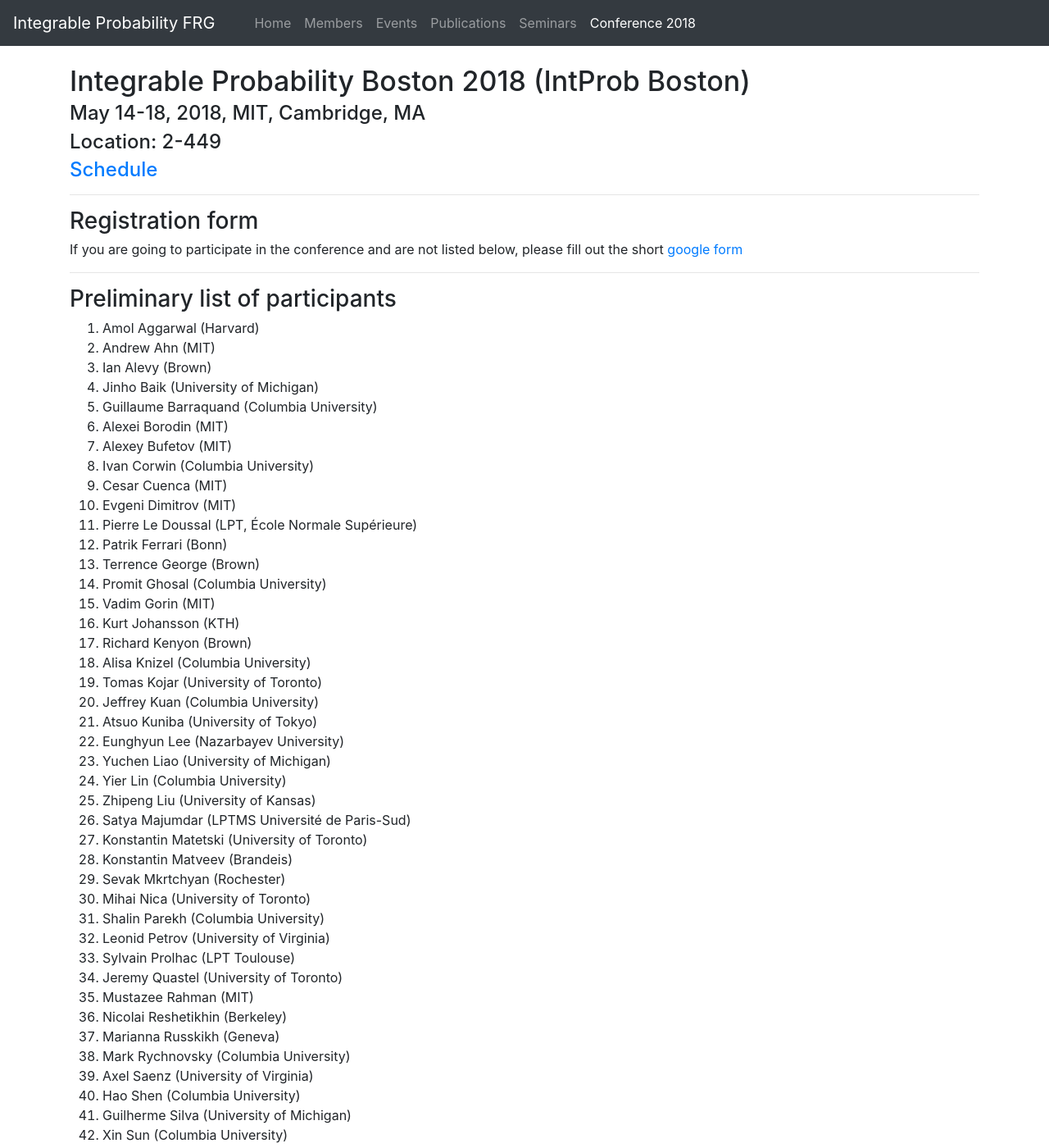
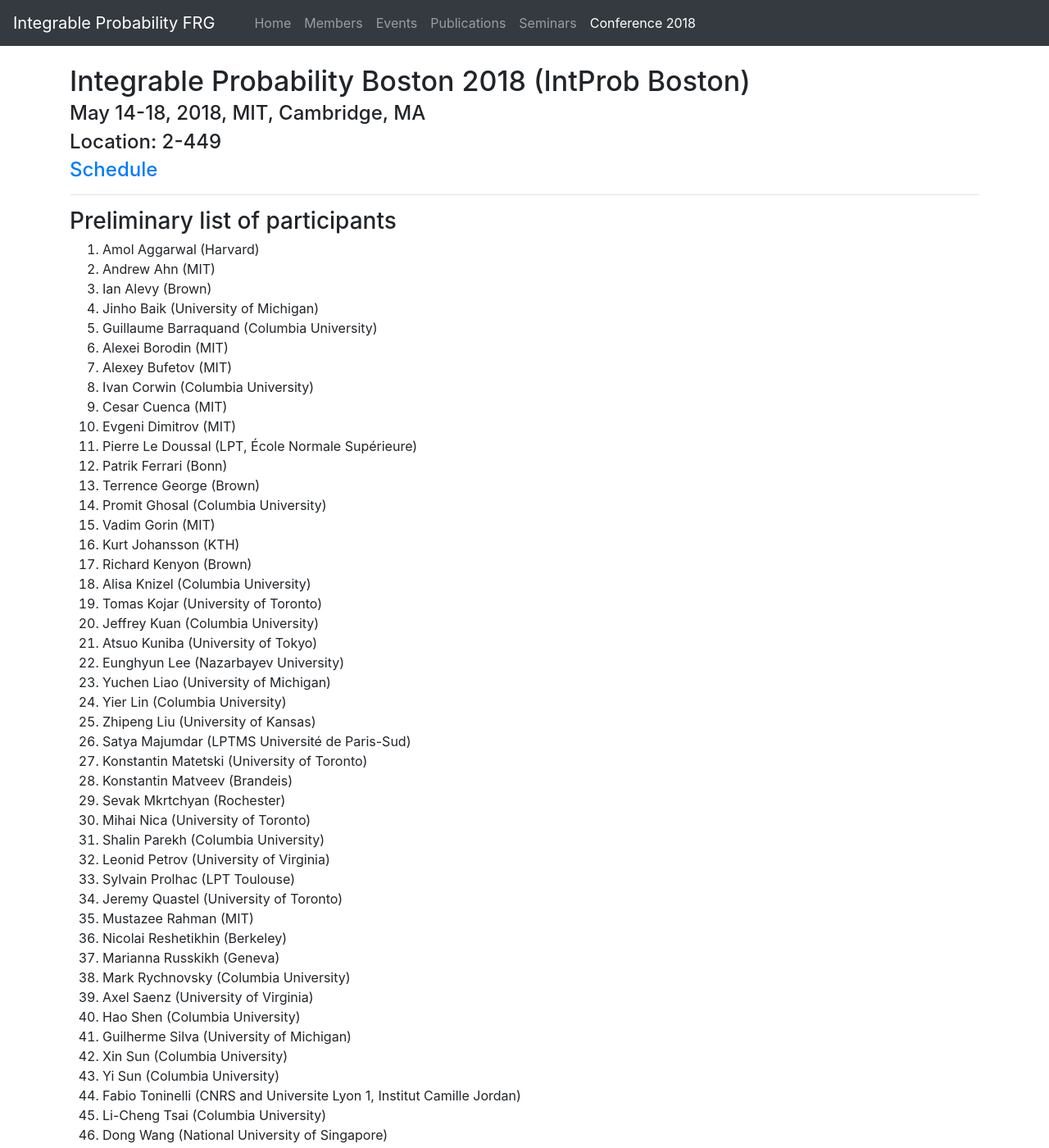
Before and after one commit to int-prob/int-prob-code, a Jekyll site: the page built from conference2018/index.md, in a window 1280 px wide and 1400 px high. Shown: the whole window at 82% size. Built offline with Jekyll 4.4.1, drawn with Linux system fonts in a browser that asks for light colours; nearby versions of some CDN libraries; some of the changed text lies outside the part shown.

Commit message:
change the list of participants

```diff
--- a/conference2018/index.md
+++ b/conference2018/index.md
@@ -13,12 +13,6 @@ permalink: /conference2018/
 ### Location: 2-449
 
 ### [Schedule]({{site.url}}/conference2018/schedule/)
-
----
-
-## Registration form
-
-If you are going to participate in the conference and are not listed below, please fill out the short [google form](https://docs.google.com/forms/d/e/1FAIpQLSd1VkdcfST04yqtHNogt8T3s84q58-Y937EFaGDajveq9M67w/viewform)
 
 ---
 
```
Also changed, not shown: other parts of conference2018/index.md (+7 -0 lines).
